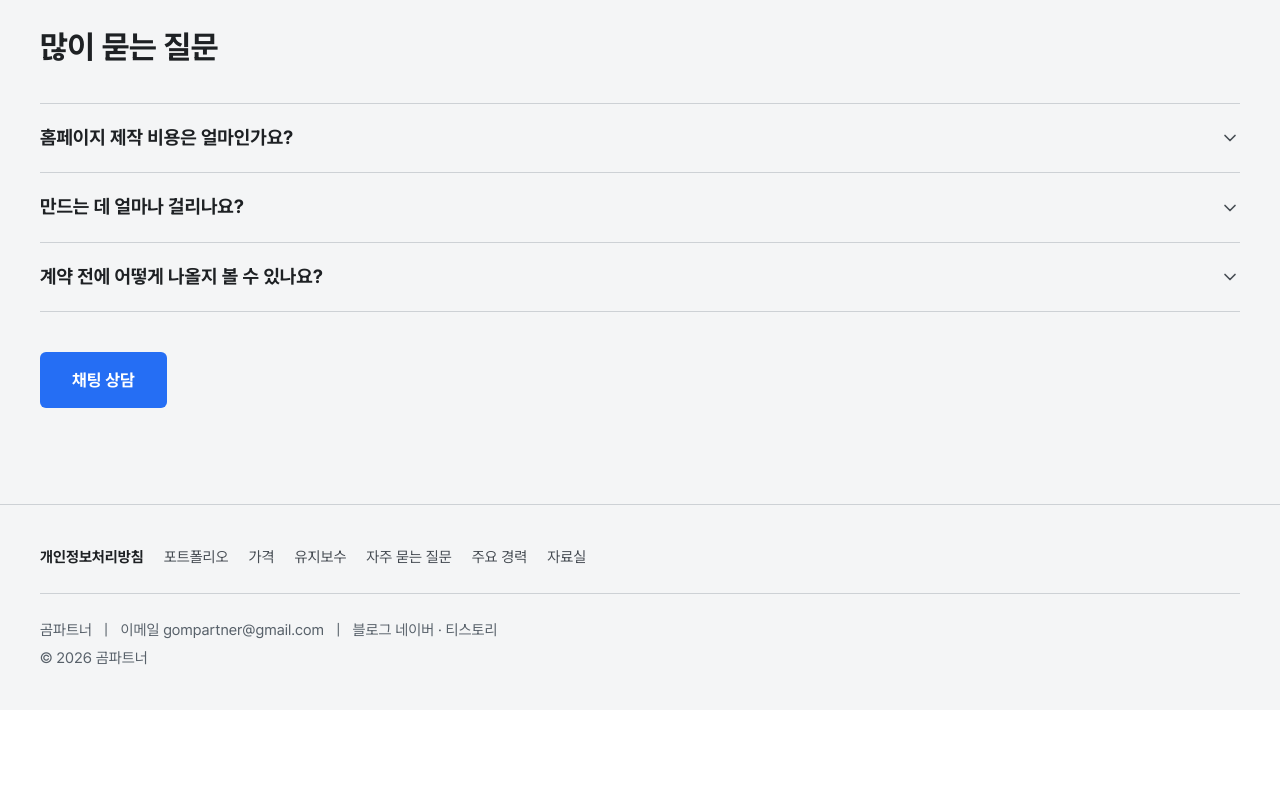
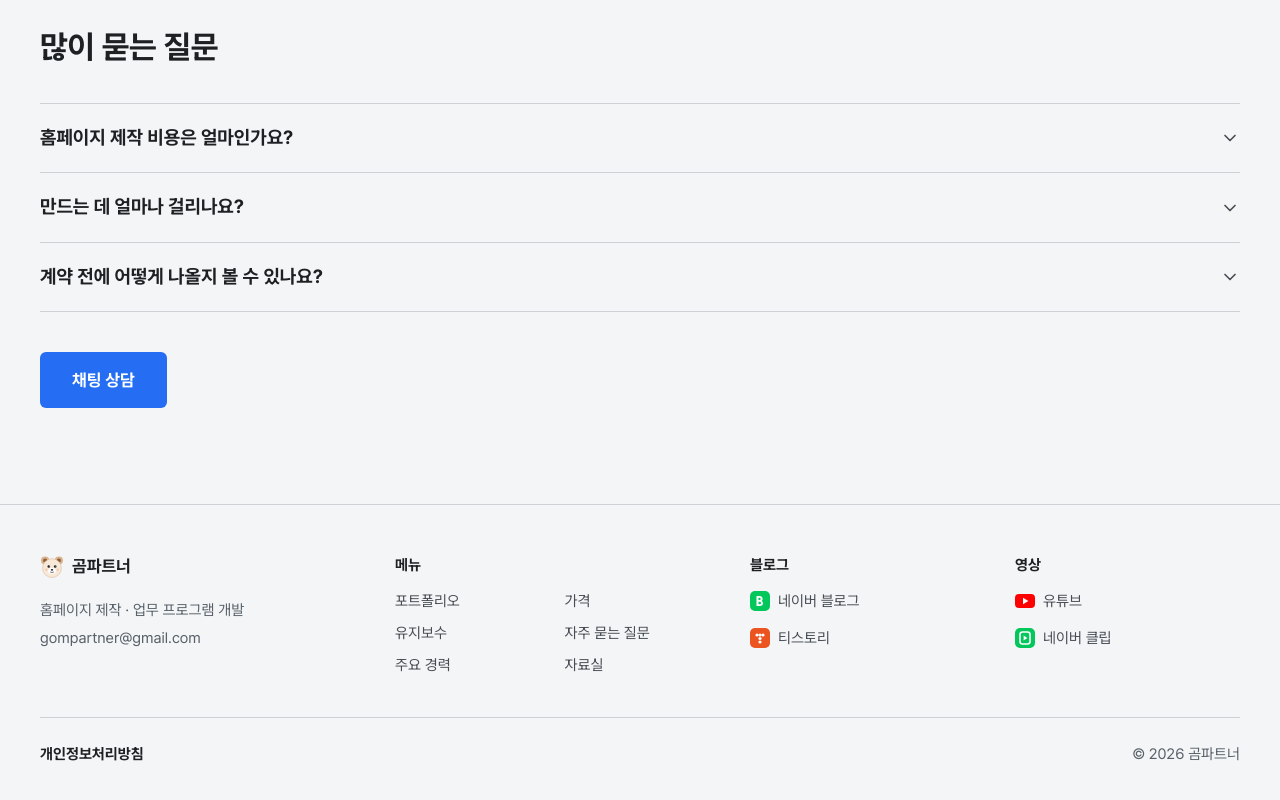
Before and after one commit to gompartner/gompartner.github.io, a Next.js app: page / in a window 1280 px wide. Shown: the part 3430-4230 px from the top of the page. Before the commit the page ends 4140 px from the top, so only its background shows below. Built offline with nearby package versions, Linux system fonts and the light colour scheme; no server answers.

Commit message:
바닥글 4칸 배치, 유튜브·네이버 클립 추가

```diff
--- a/components/layout/Footer.tsx
+++ b/components/layout/Footer.tsx
@@ -1,3 +1,4 @@
+import Image from "next/image";
 import Link from "next/link";
 import { profile } from "@/data/profile";
 
@@ -12,26 +13,91 @@ const menu = [
 
 const link = "underline-offset-4 hover:text-foreground hover:underline";
 
-// 곰파트너 블로그. 네이버는 운영 정보 글, 티스토리는 제작 일지다.
-const blogs = [
-  { href: "https://blog.naver.com/gompartner", label: "네이버", cta: "footer_blog_naver" },
-  { href: "https://gompartner.tistory.com", label: "티스토리", cta: "footer_blog_tistory" },
-];
+// 곰파트너 채널. 네이버 블로그는 운영 정보 글, 티스토리는 제작 일지, 유튜브·네이버 클립은 샘플 숏츠다.
+const channels = [
+  { href: "https://blog.naver.com/gompartner", label: "네이버 블로그", cta: "footer_blog_naver", icon: "naverBlog" },
+  { href: "https://gompartner.tistory.com", label: "티스토리", cta: "footer_blog_tistory", icon: "tistory" },
+  { href: "https://www.youtube.com/@gompartner", label: "유튜브", cta: "footer_youtube", icon: "youtube" },
+  { href: "https://clip.naver.com/@gompartner", label: "네이버 클립", cta: "footer_naver_clip", icon: "naverClip" },
+] as const;
+
+function ChannelIcon({ name }: { name: (typeof channels)[number]["icon"] }) {
+  const box = "h-5 w-5 shrink-0";
+  switch (name) {
+    case "naverBlog":
+      return (
+        <svg viewBox="0 0 20 20" className={box} aria-hidden>
+          <rect width="20" height="20" rx="5" fill="#03c75a" />
+          <path d="M6.5 5v10h3.2c2 0 3.3-1.1 3.3-2.8 0-1.2-.7-2-1.7-2.3.8-.4 1.3-1.1 1.3-2 0-1.6-1.2-2.9-3.1-2.9H6.5Zm2 1.8h.9c.8 0 1.2.4 1.2 1.1s-.4 1.2-1.2 1.2h-.9V6.8Zm0 3.9h1.1c.9 0 1.4.5 1.4 1.2s-.5 1.3-1.4 1.3H8.5v-2.5Z" fill="#fff" />
+        </svg>
+      );
+    case "tistory":
+      return (
+        <svg viewBox="0 0 20 20" className={box} aria-hidden>
+          <rect width="20" height="20" rx="5" fill="#eb531f" />
+          <circle cx="7" cy="7" r="1.6" fill="#fff" /><circle cx="10" cy="7" r="1.6" fill="#fff" /><circle cx="13" cy="7" r="1.6" fill="#fff" />
+          <circle cx="10" cy="10.5" r="1.6" fill="#fff" /><circle cx="10" cy="14" r="1.6" fill="#fff" />
+        </svg>
+      );
+    case "youtube":
+      return (
+        <svg viewBox="0 0 20 20" className={box} aria-hidden>
+          <rect y="3" width="20" height="14" rx="4" fill="#ff0000" />
+          <path d="M8 6.8v6.4l5.4-3.2L8 6.8Z" fill="#fff" />
+        </svg>
+      );
+    case "naverClip":
+      return (
+        <svg viewBox="0 0 20 20" className={box} aria-hidden>
+          <rect width="20" height="20" rx="5" fill="#03c75a" />
+          <rect x="5" y="4" width="10" height="12" rx="2.5" fill="none" stroke="#fff" strokeWidth="1.6" />
+          <path d="M8.6 7.6v4.8l3.8-2.4-3.8-2.4Z" fill="#fff" />
+        </svg>
+      );
+  }
+}
 
 export function Footer() {
   const currentYear = new Date().getFullYear();
+  const blogs = channels.slice(0, 2);
+  const videos = channels.slice(2);
+
+  const channelList = (items: readonly (typeof channels)[number][], label: string) => (
+    <div>
+      <h2 className="text-[15px] font-bold text-foreground">{label}</h2>
+      <ul className="mt-3 space-y-2">
+        {items.map((c) => (
+          <li key={c.href}>
+            <a href={c.href} target="_blank" rel="noopener" data-gtm-cta={c.cta} className={`inline-flex items-center gap-2 text-foreground-secondary ${link}`}>
+              <ChannelIcon name={c.icon} />
+              {c.label}
+            </a>
+          </li>
+        ))}
+      </ul>
+    </div>
+  );
 
   return (
     <footer className="border-t border-border bg-surface">
-      <div className="mx-auto w-full max-w-[1248px] px-4 py-8 text-[15px] leading-[1.6] text-foreground-tertiary md:px-6 md:py-10">
-        <div className="flex flex-col gap-4 md:flex-row md:items-center md:justify-between">
-          <nav aria-label="바닥글 메뉴">
-            <ul className="flex flex-wrap items-center gap-x-5 gap-y-1 text-foreground-secondary">
-              <li>
-                <Link href="/privacy" className={`font-bold text-foreground ${link}`}>
-                  개인정보처리방침
-                </Link>
-              </li>
+      <div className="mx-auto w-full max-w-[1248px] px-4 py-10 text-[15px] leading-[1.6] text-foreground-tertiary md:px-6 md:py-12">
+        <div className="grid grid-cols-2 gap-x-6 gap-y-8 md:grid-cols-[1.4fr_1.4fr_1fr_1fr] md:gap-x-10">
+          <div className="col-span-2 md:col-span-1">
+            <p className="inline-flex items-center gap-2 text-[17px] font-bold text-foreground">
+              <Image src="/images/logo.svg" alt="" width={24} height={24} className="h-6 w-6" />
+              {profile.name}
+            </p>
+            <p className="mt-3">홈페이지 제작 · 업무 프로그램 개발</p>
+            <p className="mt-1">
+              <a href={`mailto:${profile.email}`} data-gtm-cta="footer_email" className={link}>
+                {profile.email}
+              </a>
+            </p>
+          </div>
+
+          <nav aria-label="바닥글 메뉴" className="col-span-2 md:col-span-1">
+            <h2 className="text-[15px] font-bold text-foreground">메뉴</h2>
+            <ul className="mt-3 grid grid-cols-2 gap-x-6 gap-y-2 text-foreground-secondary">
               {menu.map((m) => (
                 <li key={m.href}>
                   <Link href={m.href} className={link}>
@@ -42,32 +108,15 @@ export function Footer() {
             </ul>
           </nav>
 
+          {channelList(blogs, "블로그")}
+          {channelList(videos, "영상")}
         </div>
 
-        <div className="mt-6 border-t border-border pt-6">
-          <p className="flex flex-wrap gap-x-3">
-            <span>{profile.name}</span>
-            <span aria-hidden>|</span>
-            <span>
-              이메일{" "}
-              <a href={`mailto:${profile.email}`} data-gtm-cta="footer_email" className={link}>
-                {profile.email}
-              </a>
-            </span>
-            <span aria-hidden>|</span>
-            <span>
-              블로그{" "}
-              {blogs.map((b, i) => (
-                <span key={b.href}>
-                  {i > 0 && " · "}
-                  <a href={b.href} target="_blank" rel="noopener" data-gtm-cta={b.cta} className={link}>
-                    {b.label}
-                  </a>
-                </span>
-              ))}
-            </span>
-          </p>
-          <p className="mt-1">
+        <div className="mt-10 flex flex-col gap-2 border-t border-border pt-6 md:flex-row md:items-center md:justify-between">
+          <Link href="/privacy" className={`font-bold text-foreground ${link}`}>
+            개인정보처리방침
+          </Link>
+          <p>
             © {currentYear} {profile.name}
           </p>
         </div>
--- a/components/seo/JsonLd.tsx
+++ b/components/seo/JsonLd.tsx
@@ -3,7 +3,7 @@ import { plans } from "@/data/pricing";
 import { siteUrl } from "@/lib/site";
 
 // 같은 이름의 다른 회사와 구분되도록 외부 프로필을 묶는다.
-const sameAs = ["https://kmong.com/gig/796239", "https://gompartner.tistory.com", "https://blog.naver.com/gompartner"];
+const sameAs = ["https://kmong.com/gig/796239", "https://gompartner.tistory.com", "https://blog.naver.com/gompartner", "https://www.youtube.com/@gompartner", "https://clip.naver.com/@gompartner"];
 
 export function PersonJsonLd() {
   const schema = {
```
